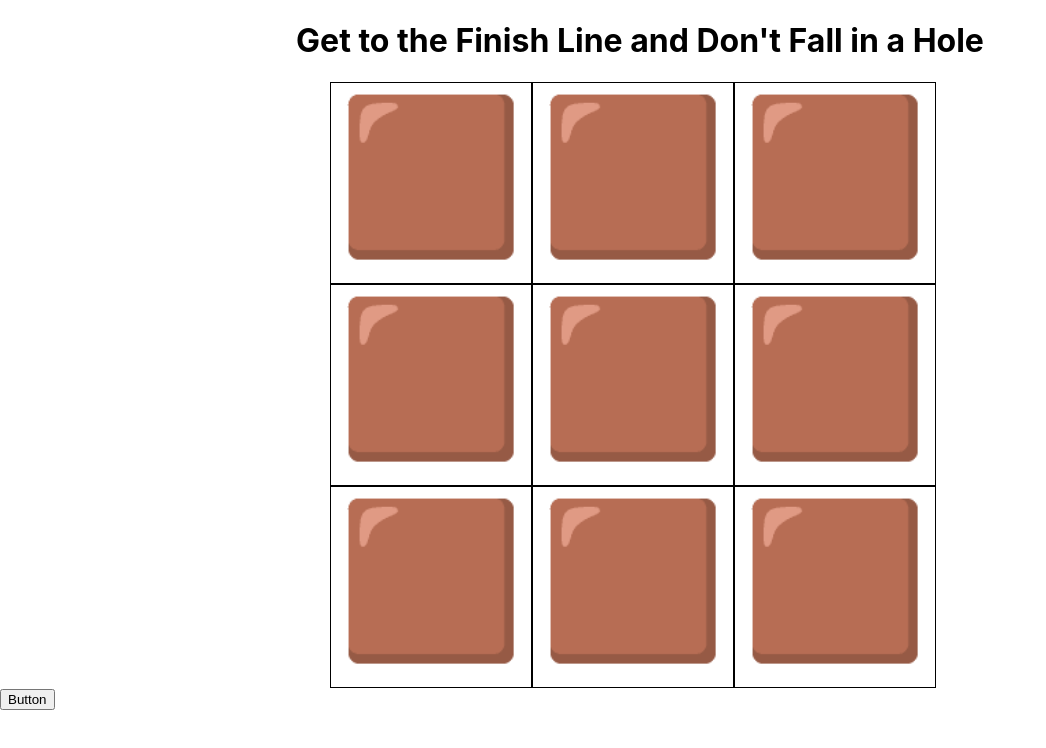
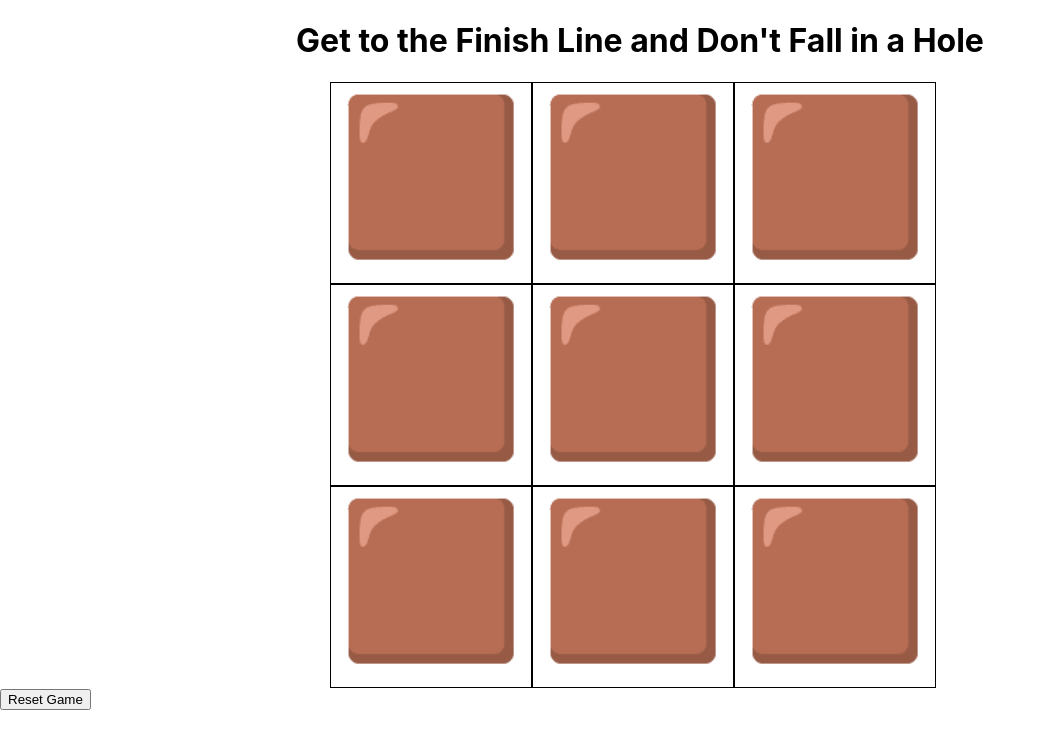
Before and after one commit to learn-academy-2022-golf/treasurehunt-renitagid, a React (Create React App) app: page / in a window 1280 px wide. Shown: the top 748 px of the page, without its empty margins (0-1046 px from the left). Built offline with nearby package versions, Linux system fonts and the light colour scheme.

Commit message:
rest button user story is functional

```diff
--- a/src/App.css
+++ b/src/App.css
@@ -16,3 +16,7 @@ h1 {
   width: 620px;
   margin: 0 auto;
 }
+
+.button {
+  margin: 0 auto;
+}
--- a/src/App.js
+++ b/src/App.js
@@ -5,17 +5,10 @@ import Button from "./components/Button";
 import Square from "./components/Square";
 
 const App = () => {
-  const [board, setBoard] = useState([
-    "🟫",
-    "🟫",
-    "🟫",
-    "🟫",
-    "🟫",
-    "🟫",
-    "🟫",
-    "🟫",
-    "🟫",
-  ]);
+  const origArray = ["🟫", "🟫", "🟫", "🟫", "🟫", "🟫", "🟫", "🟫", "🟫"];
+
+  const [board, setBoard] = useState(origArray);
+
   const [treasureLocation, setTreasureLocation] = useState(
     Math.floor(Math.random() * board.length)
   );
@@ -23,15 +16,22 @@ const App = () => {
     Math.floor(Math.random() * board.length)
   );
 
+  const reset = () => {
+    setBoard(origArray);
+    setTreasureLocation(Math.floor(Math.random() * board.length));
+    setBombLocation(Math.floor(Math.random() * board.length));
+  };
+
   const handleGamePlay = (index) => {
     //alert(index);
     let updatedBoard = [...board];
-    if(index===treasureLocation){
+    if (index === treasureLocation) {
       updatedBoard[index] = "🏁";
-    } else if (index ===bombLocation){
+    } else if (index === bombLocation) {
       updatedBoard[index] = "🕳";
     } else {
-    updatedBoard[index] = "🐾";}
+      updatedBoard[index] = "🐾";
+    }
     setBoard(updatedBoard);
   };
 
@@ -50,7 +50,7 @@ const App = () => {
           );
         })}
       </div>
-      <Button />
+      <Button reset={reset} />
     </>
   );
 };
--- a/src/components/Button.js
+++ b/src/components/Button.js
@@ -1,10 +1,13 @@
 import React from 'react'
 
-const Button = () => {
+const Button = (props) => {
 
+    const handleClick = () => {
+        props.reset()
+    }
   return (
     <>
-    <button>Button</button>
+    <button className="button" onClick={handleClick}>Reset Game</button>
     </>
   )
 }
```
